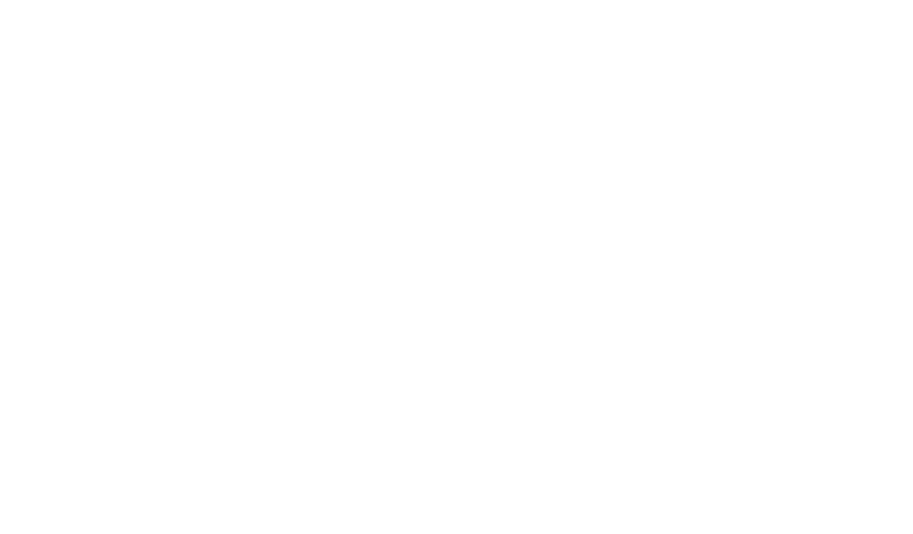
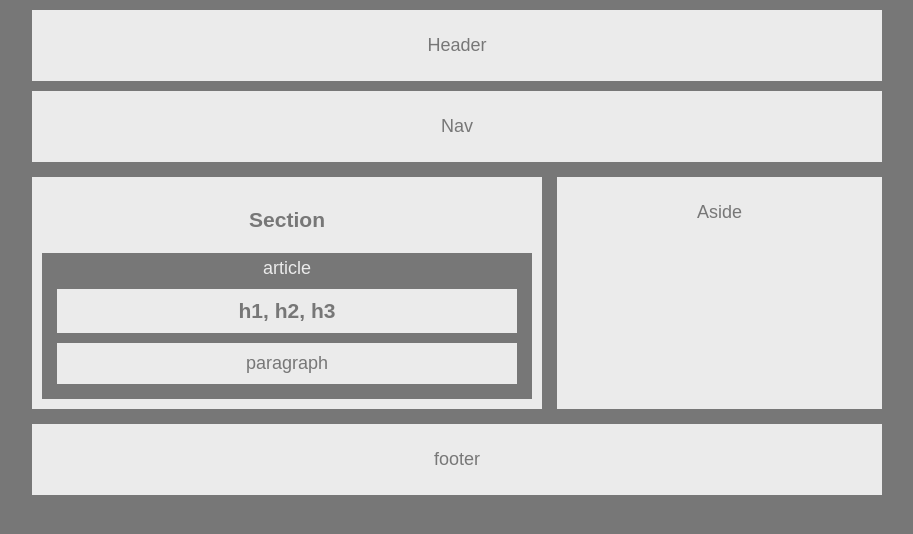
Before and after one commit to ANRAx/HW-Wireframe, a plain HTML site: page index.html in a window 1280 px wide. Shown: the whole page, without its empty margins (183-1096 px from the left). Drawn offline with Linux system fonts and the light colour scheme.

Commit message:
wireframe completed as per picture reference

```diff
--- a/index.html
+++ b/index.html
@@ -8,6 +8,29 @@
     <title>Wireframe Assingment</title>
 </head>
 <body>
+    <header>
+        Header
+    </header>
 
+    <nav>
+        Nav
+    </nav>
+
+    <aside>
+        Aside
+    </aside>
+
+    <section>
+        <h3>Section</h3>
+        <article>
+            article
+            <h1>h1, h2, h3</h1>
+            <p>paragraph</p>
+        </article>
+    </section>
+
+    <footer>
+        footer
+    </footer>
 </body>
 </html>
--- a/styles.css
+++ b/styles.css
@@ -0,0 +1,66 @@
+body {
+    font-family: Arial, Helvetica, sans-serif;
+    color: #777;
+    background: #777;
+    width: 850px;
+    font-size: 18px;
+    margin: 0 auto;
+}
+
+header, nav, section, aside, footer {
+    background: #ebebeb;
+}
+
+article {
+    color: #ebebeb;
+    background: #777;
+}
+
+h1, p {
+    color: #777;
+    background: #ebebeb;
+    padding: 10px 0 10px 0;
+    margin: 10px 15px 0 15px;
+}
+
+header {
+    padding: 25px 0 25px 0;
+    text-align: center;
+    margin-top: 10px;
+    margin-bottom: 10px;
+}
+
+nav {
+    padding: 25px 0 25px 0;
+    text-align: center;
+}
+
+aside {
+    /* height: 200px;
+    width: 300px; */
+    text-align: center;
+    margin-top: 15px;
+    margin-bottom: 15px;
+    padding: 25px 140px 186px 140px;
+    float: right;
+}
+
+section {
+    width: 490px;
+    float: left;
+    padding: 10px 10px 10px 10px;
+    text-align: center;
+    margin-top: 15px;
+    margin-bottom: 15px;
+}
+
+article {
+    padding-top: 5px;
+    padding-bottom: 15px;
+}
+
+footer {
+    padding: 25px 0 25px 0;
+    clear: both;
+    text-align: center;
+}
```
